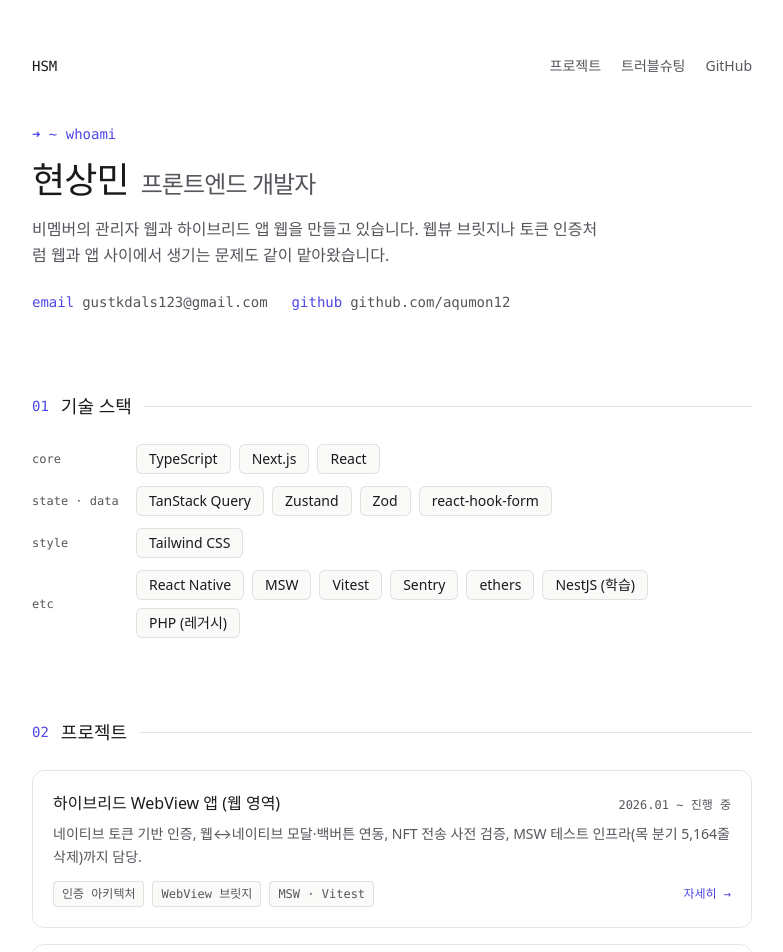
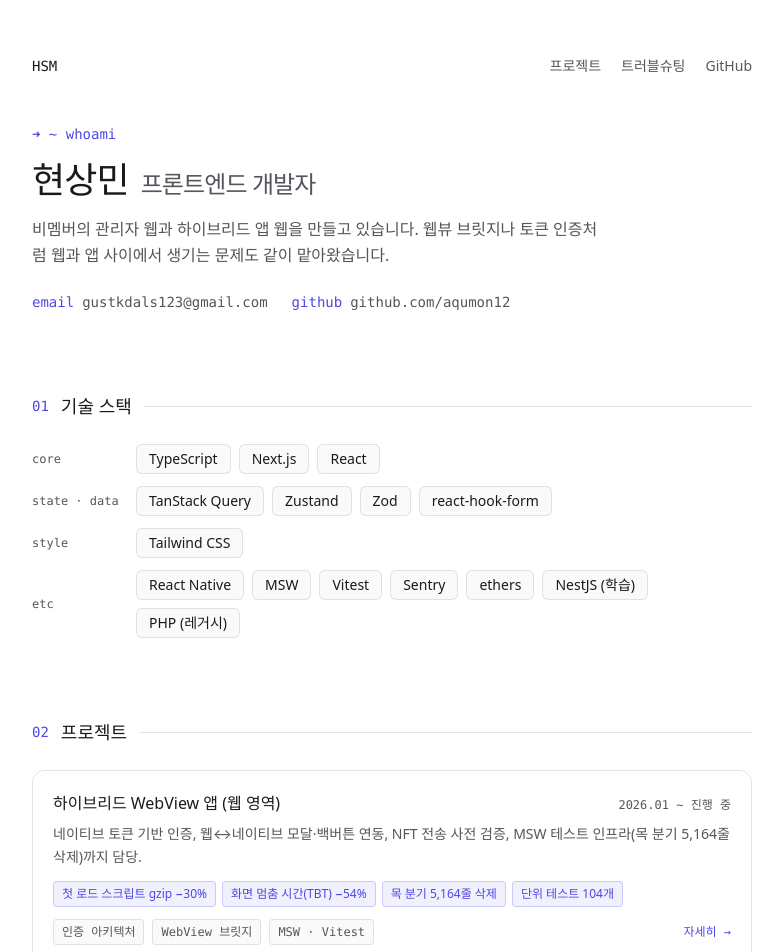
Before and after one commit to aqumon12/aqumon-portfolio, a Next.js app: page / in a window 1280 px wide. Shown: the top 952 px of the page, without its empty margins (248-1031 px from the left). Built offline with nearby package versions, Linux system fonts and the light colour scheme.

Commit message:
feat: 메인 프로젝트 카드에 성과 칩 노출

```diff
--- a/app/page.tsx
+++ b/app/page.tsx
@@ -70,6 +70,16 @@ export default function Home() {
                   <span className="mono text-xs shrink-0" style={{ color: "var(--muted)" }}>{p.period}</span>
                 </div>
                 <p className="text-sm leading-relaxed mb-3" style={{ color: "var(--muted)" }}>{p.summary}</p>
+                {p.highlights && p.highlights.length > 0 && (
+                  <div className="flex flex-wrap gap-1.5 mb-3">
+                    {p.highlights.map((h) => (
+                      <span key={h} className="text-xs font-medium px-2 py-1 rounded"
+                            style={{ background: "color-mix(in srgb, var(--accent) 8%, transparent)", color: "var(--accent)", border: "1px solid color-mix(in srgb, var(--accent) 22%, transparent)" }}>
+                        {h}
+                      </span>
+                    ))}
+                  </div>
+                )}
                 <div className="flex flex-wrap items-center gap-2">
                   {p.tags.map((t) => (
                     <span key={t} className="mono text-xs px-2 py-1 rounded"
```
